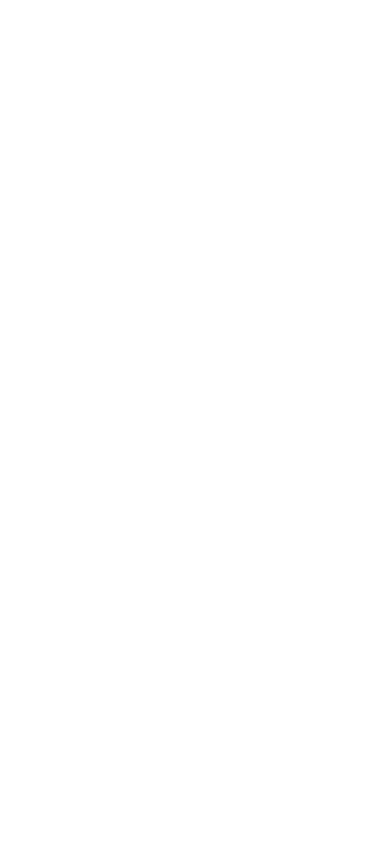
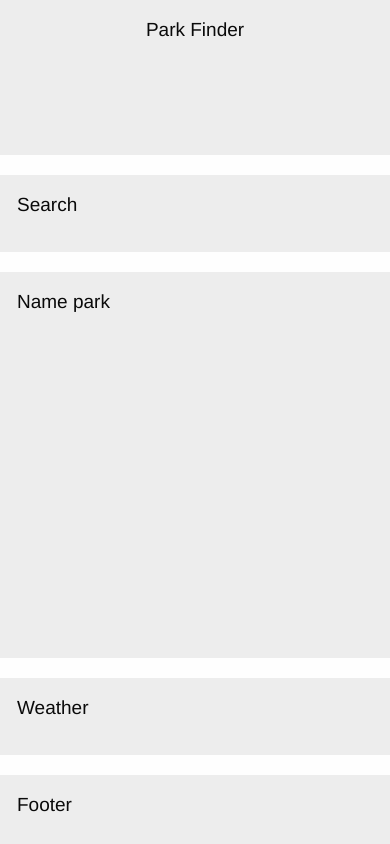
Before and after one commit to patty345/park-finder, a plain HTML site: page index.html in a window 390 px wide. Drawn offline with nearby package versions, Linux system fonts and the light colour scheme.

Commit message:
adding the layout to html file and css

```diff
--- a/assets/css/style.css
+++ b/assets/css/style.css
@@ -0,0 +1,75 @@
+.grid {
+    display: -ms-grid;
+    display: grid;
+    -ms-grid-columns: 1fr 3fr 1fr;
+    grid-template-columns: 1fr 3fr 1fr;
+    -ms-grid-rows: 1fr 8fr 1fr;
+    grid-template-rows: 1fr 8fr 1fr;
+    grid-gap: 20px;
+    height: 100vh;
+  }
+
+  @media screen and (max-width: 60em) {
+    .grid {
+    -ms-grid-rows: 2fr 1fr 5fr 1fr;
+    grid-template-rows: 2fr 1fr 5fr 1fr;
+    }
+  }
+
+  .main-header,
+  .search-left,
+  .park-display,
+  .weather,
+  .footer {
+    padding: 1rem;
+    border: 1px solid #ededed;
+    background-color: #ededed;
+  }
+
+  .main-header {
+    -ms-grid-column: 1;
+    grid-column-start: 1;
+    grid-column-end: 4;
+    -ms-grid-row: 1;
+    grid-row-start: 1;
+  }
+
+  @media screen and (max-width: 60em) {
+    .search-left {
+        -ms-grid-row: 2;
+        grid-row-start: 2;
+        -ms-grid-column: 1;
+        grid-column-start: 1;
+        grid-column-end: 4;
+    }
+  }
+
+  @media screen and (max-width: 60em) {
+    .park-display {
+        -ms-grid-row: 3;
+        grid-row-start: 3;
+        -ms-grid-column: 1;
+        grid-column-start: 1;
+        grid-column-end: 4;
+    }
+  }
+
+  @media screen and (max-width: 60em) {
+    .weather {
+        -ms-grid-row: 4;
+        grid-row-start: 4;
+        -ms-grid-column: 1;
+        grid-column-start: 1;
+        grid-column-end: 4;
+    }
+  }
+
+  .footer {
+    -ms-grid-column: 1;
+    grid-column-start: 1;
+    grid-column-end: 4;
+  }
+
+  .header {
+      text-align: center;
+  }
--- a/assets/js/script.js
+++ b/assets/js/script.js
@@ -0,0 +1 @@
+$(document).foundation()
--- a/index.html
+++ b/index.html
@@ -5,8 +5,39 @@
     <meta http-equiv="X-UA-Compatible" content="IE=edge">
     <meta name="viewport" content="width=device-width, initial-scale=1.0">
     <title>Park Finder</title>
+    <link rel="stylesheet" href="https://cdn.jsdelivr.net/npm/foundation-sites@6.7.4/dist/css/foundation.min.css" crossorigin="anonymous">
+    <link rel="stylesheet" href="css/foundation.css">
+    <link rel="stylesheet" href="./assets/css/style.css">
 </head>
 <body>
+    <div class="grid">
+        <div class="main-header">
+          <h3 class="header">Park Finder</h3>
+        </div>
 
+        <div class="search-left">
+          <h3>Search</h3>
+        </div>
+
+        <div class="park-display">
+          <h3>Name park</h3>
+        </div>
+
+        <div class="weather">
+          <h3>Weather</h3>
+
+        </div>
+
+        <div class="footer">
+          <h3>Footer</h3>
+        </div>
+
+      </div>
+
+
+    <script src="js/vendor/jquery.js"></script>
+    <script src="js/vendor/what-input.js"></script>
+    <script src="js/vendor/foundation.js"></script>
+    <script src="js/app.js"></script>
 </body>
 </html>
```
